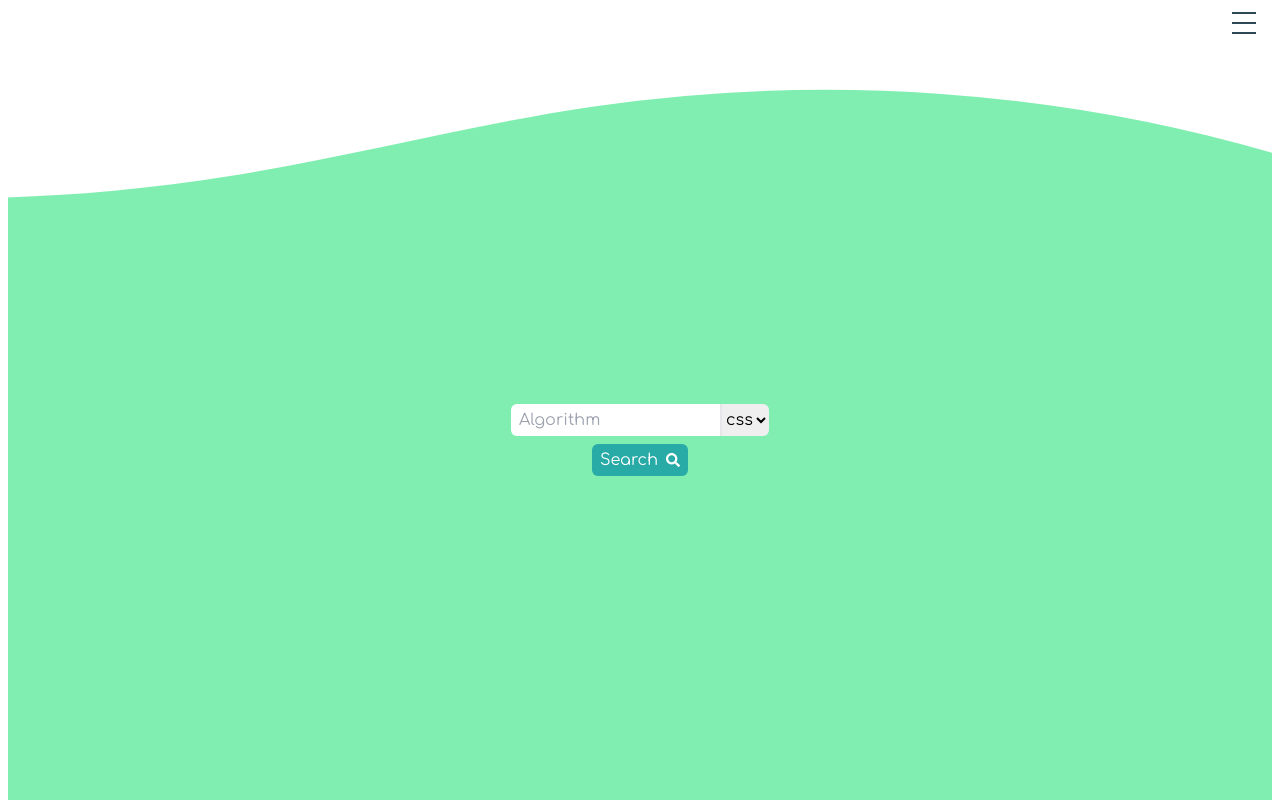
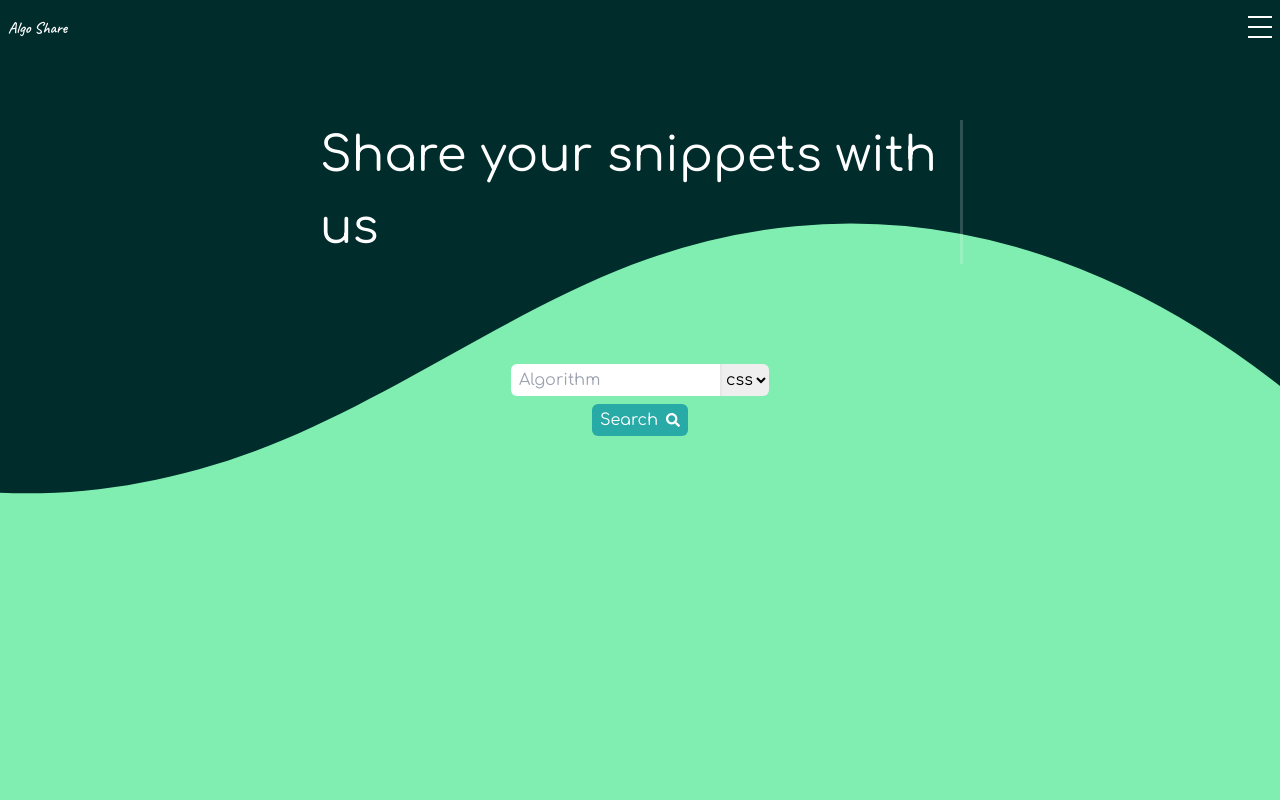
Before and after one commit to Nima155/algo-share, a Next.js app: page / in a window 1280 px wide. Built offline with nearby package versions, Linux system fonts and the light colour scheme.

Commit message:
added a few more animations to the front page

```diff
--- a/components/Hamburger.tsx
+++ b/components/Hamburger.tsx
@@ -3,27 +3,21 @@ import styled from 'styled-components'
 import theme from '../theme'
 import { useSpring, config, animated } from 'react-spring'
 
-interface IPopInMenu {
-	isOpen: boolean
-}
-
-const PopInMenu = styled.div<IPopInMenu>`
-	right: ${(props) => (props.isOpen ? 0 : 100)}%;
+const PopInMenu = styled(animated.div)`
+	background-color: ${theme.colors.secondaryBackground};
 `
 
 const CustomHr = styled(animated.hr).attrs({
 	className: 'border relative',
-})`
-	border-color: ${theme.colors.textPrimary};
-`
+})``
 
 export default function Hamburger() {
 	const [menuState, setMenuState] = useState<boolean>(false)
 	const [styleMid, apiMid] = useSpring(() => ({
 		x: 0,
-		config: config.gentle,
+		config: config.default,
 	}))
-	// Build a transition and catch its ref
+
 	const [styleTopAndBottom, apiTopAndBottom] = useSpring(() => ({
 		y: 0,
 		config: config.gentle,
@@ -31,13 +25,11 @@ export default function Hamburger() {
 			setMenuState(() => styleTopAndBottom.y.get() !== 0)
 		},
 	}))
-	// First run the spring, when it concludes run the transition
-	// useChain([transitionRefRest, springRefMiddleLine])
 
 	return (
 		<div>
 			<div
-				className="flex flex-col gap-2 w-6 cursor-pointer relative z-10"
+				className="flex flex-col gap-2 w-6 cursor-pointer relative z-20"
 				onClick={() => {
 					apiMid.start({ x: styleMid.x.get() ? 0 : 1 })
 					apiTopAndBottom.start({
@@ -52,6 +44,9 @@ export default function Hamburger() {
 							(val: number) => `rotate(${val * 45}deg)`
 						),
 						top: styleTopAndBottom.y.to((val) => `${val * 50}%`),
+						borderColor: styleTopAndBottom.y.to((val) =>
+							!val ? 'white' : 'black'
+						),
 					}}
 				/>
 				<CustomHr
@@ -60,6 +55,9 @@ export default function Hamburger() {
 							(val: number) => `translateX(-${val * 100}%)`
 						),
 						opacity: styleMid.x.to((val: number) => `${1 - val}`),
+						borderColor: styleTopAndBottom.y.to((val) =>
+							!val ? 'white' : 'black'
+						),
 					}}
 				/>
 				<CustomHr
@@ -68,12 +66,16 @@ export default function Hamburger() {
 							(val: number) => `rotate(-${val * 45}deg)`
 						),
 						top: styleTopAndBottom.y.to((val) => `${-val * 50}%`),
+						borderColor: styleTopAndBottom.y.to((val) =>
+							!val ? 'white' : 'black'
+						),
 					}}
 				/>
 			</div>
+			{/* // right: ${(props: IPopInMenu) => (props.isOpen ? 0 : -100)}%; */}
 			<PopInMenu
-				className="flex flex-col fixed gap-2 top-0 items-center w-3/5 min-h-full pt-10"
-				isOpen={menuState}
+				className="flex flex-col fixed gap-2 z-10 top-0 items-center w-3/5 max-w-xs min-h-full pt-10"
+				style={{ right: styleMid.x.to((y) => `${y * 100 - 100}%`) }}
 			>
 				<p>Sign In</p>
 				<p>Sign Up</p>
--- a/components/Header.tsx
+++ b/components/Header.tsx
@@ -1,11 +1,13 @@
 import React from 'react'
+
 import Hamburger from './Hamburger'
 
 export default function Header() {
 	return (
-		<div className="flex justify-between p-2">
+		<div className="flex justify-between top-0 mt-2 p-2 w-full absolute max-w-full">
 			{/* Logo goes in place of Hi! */}
-			<p className="font-fancy">Algo Share</p>
+
+			<p className="font-fancy text-white z-10">Algo Share</p>
 			<Hamburger />
 		</div>
 	)
--- a/components/Layout.tsx
+++ b/components/Layout.tsx
@@ -3,13 +3,18 @@ import styled from 'styled-components'
 import theme from '../theme'
 import Header from './Header'
 
-const LayoutDiv = styled.div`
+const LayoutDiv = styled.div.attrs({
+	className:
+		'flex flex-col items-center justify-center p-2 relative font-fancy-rest',
+})`
+	min-height: 100vh;
+	width: 100vw;
 	background-color: ${theme.colors.primaryBackground};
 `
 
 export default function Layout({ children }: { children?: React.ReactNode }) {
 	return (
-		<LayoutDiv className="min-h-full min-w-full px-2 py-1 font-fancy-rest">
+		<LayoutDiv>
 			<Header />
 			{children}
 		</LayoutDiv>
--- a/components/Wave.tsx
+++ b/components/Wave.tsx
@@ -9,22 +9,21 @@ const WaveDiv = styled.div`
 	overflow: hidden;
 	line-height: 0;
 	transform: rotate(180deg);
+
+	& svg {
+		position: relative;
+		display: block;
+		width: calc(197% + 1.3px);
+		height: 373px;
+	}
+	& .shape-fill {
+		fill: ${theme.colors.quarternaryBackground};
+	}
 	@media ${theme.additionalBreakpoints.tablet} {
 		& svg {
-			position: relative;
-			display: block;
 			width: calc(189% + 1.3px);
 			height: 500px;
 		}
-	}
-	& svg {
-		position: relative;
-		display: block;
-		width: calc(200% + 1.3px);
-		height: 201px;
-	}
-	& .shape-fill {
-		fill: #ffffff;
 	}
 `
 
--- a/pages/index.tsx
+++ b/pages/index.tsx
@@ -4,13 +4,60 @@ import Head from 'next/head'
 import Image from 'next/image'
 import { FontAwesomeIcon } from '@fortawesome/react-fontawesome'
 import Layout from '../components/Layout'
-import styles from '../styles/Home.module.css'
 import { faSearch } from '@fortawesome/free-solid-svg-icons'
 import Wave from '../components/Wave'
+import styled, { keyframes } from 'styled-components'
+import theme from '../theme'
+
+const typewriterAnimation = keyframes`
+	to {
+		left: 100%;
+	}
+`
+const blinkingAnimation = keyframes`
+	to {
+		background-color: transparent;
+	}
+`
+const TypeWriterHeader = styled.h1`
+	position: absolute;
+	color: white;
+	z-index: 20;
+	left: 50%;
+	top: 15%;
+	transform: translateX(-50%);
+	font-size: 3rem;
+	&:after,
+	&:before {
+		content: '';
+		position: absolute;
+		top: 0;
+		bottom: 0;
+		left: 0;
+		right: 0;
+	}
+	&:before {
+		background-color: ${theme.colors.quarternaryBackground};
+		animation: ${typewriterAnimation} 2s steps(27) 2s forwards;
+	}
+	&:after {
+		width: 0.2rem;
+		background-color: white;
+		animation: ${typewriterAnimation} 2s steps(27) 2s forwards,
+			${blinkingAnimation} 800ms steps(27) infinite;
+	}
+`
+// const HomeDiv = styled.div.attrs({
+// 	className: 'flex flex-col justify-center',
+// })`
+// 	min-height: 100vh;
+// 	min-width: 100vw;
+// `
+
 // TODO implement debouncing for searches
 const Home: NextPage = () => {
 	return (
-		<div className={styles.container}>
+		<div className="w-screen min-h-screen">
 			<Head>
 				<title>Algo Share: HomePage</title>
 				<meta name="description" content="Generated by create next app" />
@@ -18,7 +65,8 @@ const Home: NextPage = () => {
 			</Head>
 			<Layout>
 				<Wave />
-				<form className="flex flex-col relative top-1/2 transform left-1/2 -translate-x-1/2 -translate-y-1/2 gap-2 items-center">
+				<TypeWriterHeader>Share your snippets with us</TypeWriterHeader>
+				<form className="flex flex-col z-20 gap-2 items-center">
 					<div className="flex flex-row">
 						<label>
 							<input
--- a/styles/Home.module.css
+++ /dev/null
@@ -1,121 +0,0 @@
-.container {
-  min-height: 100vh;
-  padding: 0 0.5rem;
-  display: flex;
-  flex-direction: column;
-  justify-content: center;
-  align-items: center;
-  height: 100vh;
-}
-
-.main {
-  padding: 5rem 0;
-  flex: 1;
-  display: flex;
-  flex-direction: column;
-  justify-content: center;
-  align-items: center;
-}
-
-.footer {
-  width: 100%;
-  height: 100px;
-  border-top: 1px solid #eaeaea;
-  display: flex;
-  justify-content: center;
-  align-items: center;
-}
-
-.footer a {
-  display: flex;
-  justify-content: center;
-  align-items: center;
-  flex-grow: 1;
-}
-
-.title a {
-  color: #0070f3;
-  text-decoration: none;
-}
-
-.title a:hover,
-.title a:focus,
-.title a:active {
-  text-decoration: underline;
-}
-
-.title {
-  margin: 0;
-  line-height: 1.15;
-  font-size: 4rem;
-}
-
-.title,
-.description {
-  text-align: center;
-}
-
-.description {
-  line-height: 1.5;
-  font-size: 1.5rem;
-}
-
-.code {
-  background: #fafafa;
-  border-radius: 5px;
-  padding: 0.75rem;
-  font-size: 1.1rem;
-  font-family: Menlo, Monaco, Lucida Console, Liberation Mono, DejaVu Sans Mono,
-    Bitstream Vera Sans Mono, Courier New, monospace;
-}
-
-.grid {
-  display: flex;
-  align-items: center;
-  justify-content: center;
-  flex-wrap: wrap;
-  max-width: 800px;
-  margin-top: 3rem;
-}
-
-.card {
-  margin: 1rem;
-  padding: 1.5rem;
-  text-align: left;
-  color: inherit;
-  text-decoration: none;
-  border: 1px solid #eaeaea;
-  border-radius: 10px;
-  transition: color 0.15s ease, border-color 0.15s ease;
-  width: 45%;
-}
-
-.card:hover,
-.card:focus,
-.card:active {
-  color: #0070f3;
-  border-color: #0070f3;
-}
-
-.card h2 {
-  margin: 0 0 1rem 0;
-  font-size: 1.5rem;
-}
-
-.card p {
-  margin: 0;
-  font-size: 1.25rem;
-  line-height: 1.5;
-}
-
-.logo {
-  height: 1em;
-  margin-left: 0.5rem;
-}
-
-@media (max-width: 600px) {
-  .grid {
-    width: 100%;
-    flex-direction: column;
-  }
-}
--- a/theme.ts
+++ b/theme.ts
@@ -9,7 +9,7 @@ const sizes = {
 	tablet: 640,
 }
 const additionalBreakpoints = {
-	tablet: `(min-width: ${sizes.tablet})`,
+	tablet: `(min-width: ${sizes.tablet}px)`,
 }
 const theme = {
 	colors,
```
